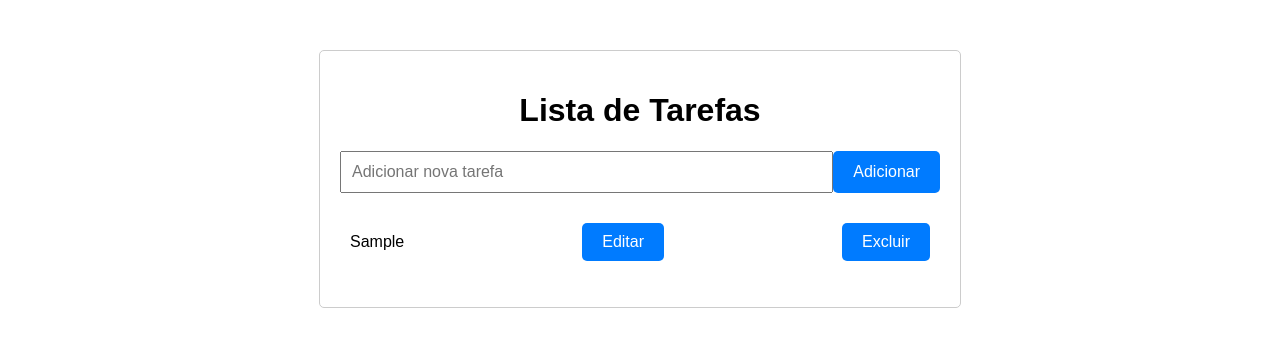
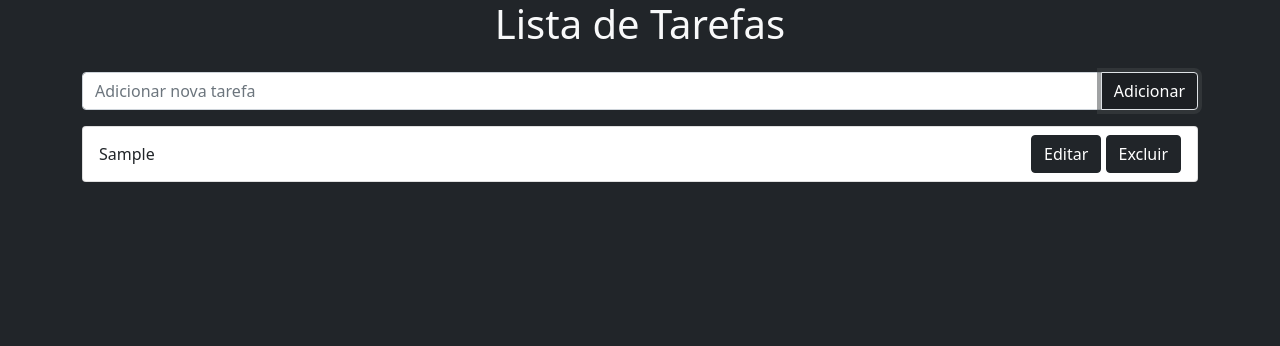
Before and after one commit to RogersTheMan/TrabalhoComIndexedDB, a plain HTML site: page index.html in a window 1280 px wide. Both pictures are taken after typing "Sample" into the empty fields and a click on the button "Adicionar". Drawn offline with nearby package versions, Linux system fonts and the light colour scheme.

Commit message:
changing styles

```diff
--- a/index.html
+++ b/index.html
@@ -4,17 +4,21 @@
 <meta charset="UTF-8">
 <meta name="viewport" content="width=device-width, initial-scale=1.0">
 <title>Lista de Tarefas</title>
-<link rel="stylesheet" href="style.css">
+<link href="https://cdn.jsdelivr.net/npm/bootstrap@5.0.2/dist/css/bootstrap.min.css" rel="stylesheet" integrity="sha384-EVSTQN3/azprG1Anm3QDgpJLIm9Nao0Yz1ztcQTwFspd3yD65VohhpuuCOmLASjC" crossorigin="anonymous">
+<link rel="stylesheet" href="styles.css">
 </head>
-<body>
+<body class="bg-dark">
 <div class="container">
-    <h1>Lista de Tarefas</h1>
-    <form id="task-form">
-        <input type="text" id="task-input" placeholder="Adicionar nova tarefa">
-        <button type="submit">Adicionar</button>
+    <h1 class="text-center mb-4 text-light">Lista de Tarefas</h1>
+    <form id="task-form" class="mb-3">
+        <div class="input-group">
+            <input type="text" id="task-input" class="form-control form-control-dark" placeholder="Adicionar nova tarefa">
+            <button type="submit" class="btn btn-primary btn-dark border">Adicionar</button>
+        </div>
     </form>
-    <ul id="task-list"></ul>
+    <ul id="task-list" class="list-group"></ul>
 </div>
+<script src="https://cdn.jsdelivr.net/npm/bootstrap@5.0.2/dist/js/bootstrap.bundle.min.js" integrity="sha384-MrcW6ZMFYlzcLA8Nl+NtUVF0sA7MsXsP1UyJoMp4YLEuNSfAP+JcXn/tWtIaxVXM" crossorigin="anonymous"></script>
 <script src="script.js"></script>
 </body>
 </html>
--- a/script.js
+++ b/script.js
@@ -37,6 +37,7 @@ document.addEventListener('DOMContentLoaded', () => {
         request.onsuccess = () => {
             fetchTasks();
             taskInput.value = '';
+            taskInput.classList.remove('is-invalid');
         };
     };
 
@@ -53,8 +54,8 @@ document.addEventListener('DOMContentLoaded', () => {
         const transaction = db.transaction(['tasks'], 'readwrite');
         const objectStore = transaction.objectStore('tasks');
         const request = objectStore.get(taskId);
-        request.onsuccess = () => {
-            const task = request.result;
+        request.onsuccess = (event) => {
+            const task = event.target.result;
             task.taskName = newTaskName;
             const updateRequest = objectStore.put(task);
             updateRequest.onsuccess = () => {
@@ -73,10 +74,13 @@ document.addEventListener('DOMContentLoaded', () => {
             const cursor = event.target.result;
             if (cursor) {
                 const li = document.createElement('li');
+                li.className = 'list-group-item d-flex justify-content-between align-items-center';
                 li.innerHTML = `
                     <span>${cursor.value.taskName}</span>
-                    <button class="edit-btn" data-task-id="${cursor.value.id}">Editar</button>
-                    <button class="delete-btn" data-task-id="${cursor.value.id}">Excluir</button>
+                    <div>
+                        <button class="btn btn-warning btn-dark edit-btn" data-task-id="${cursor.value.id}">Editar</button>
+                        <button class="btn btn-danger btn-dark delete-btn" data-task-id="${cursor.value.id}">Excluir</button>
+                    </div>
                 `;
                 taskList.appendChild(li);
 
@@ -88,7 +92,7 @@ document.addEventListener('DOMContentLoaded', () => {
                 li.querySelector('.edit-btn').addEventListener('click', (event) => {
                     const taskId = Number(event.target.getAttribute('data-task-id'));
                     const newTaskName = prompt('Digite o novo nome da tarefa:');
-                    if (newTaskName !== null) {
+                    if (newTaskName !== null && newTaskName !== '') {
                         editTask(taskId, newTaskName);
                     }
                 });
@@ -103,6 +107,8 @@ document.addEventListener('DOMContentLoaded', () => {
         const taskName = taskInput.value.trim();
         if (taskName !== '') {
             addTask(taskName);
+        } else {
+            taskInput.classList.add('is-invalid');
         }
     });
 
--- a/style.css
+++ b/style.css
@@ -1,19 +1,23 @@
-body {
-    font-family: Arial, sans-serif;
+/* body {
+    font-family: 'Segoe UI', Tahoma, Geneva, Verdana, sans-serif;
     margin: 0;
     padding: 0;
+    background-color: #f8f9fa;
 }
 
 .container {
     max-width: 600px;
     margin: 50px auto;
     padding: 20px;
-    border: 1px solid #ccc;
-    border-radius: 5px;
+    border: 1px solid #ced4da;
+    border-radius: 10px;
+    background-color: #fff;
+    box-shadow: 0px 0px 10px rgba(0, 0, 0, 0.1);
 }
 
 h1 {
     text-align: center;
+    color: #007bff;
 }
 
 form {
@@ -25,6 +29,8 @@ input[type="text"] {
     flex: 1;
     padding: 10px;
     font-size: 16px;
+    border: 1px solid #ced4da;
+    border-radius: 5px 0 0 5px;
 }
 
 button {
@@ -35,6 +41,7 @@ button {
     border: none;
     border-radius: 5px;
     cursor: pointer;
+    transition: background-color 0.3s ease;
 }
 
 button:hover {
@@ -47,13 +54,37 @@ ul {
 }
 
 li {
+    position: relative;
     display: flex;
     justify-content: space-between;
     align-items: center;
     padding: 10px;
-    border-bottom: 1px solid #ccc;
+    border-bottom: 1px solid #ced4da;
+    transition: background-color 0.3s ease;
 }
 
 li:last-child {
     border-bottom: none;
 }
+
+.delete-btn,
+.edit-btn {
+    padding: 8px 12px;
+    margin-left: 10px;
+}
+
+.delete-btn {
+    background-color: #dc3545;
+}
+
+.delete-btn:hover {
+    background-color: #c82333;
+}
+
+.edit-btn {
+    background-color: #ffc107;
+}
+
+.edit-btn:hover {
+    background-color: #e0a800;
+} */
```
